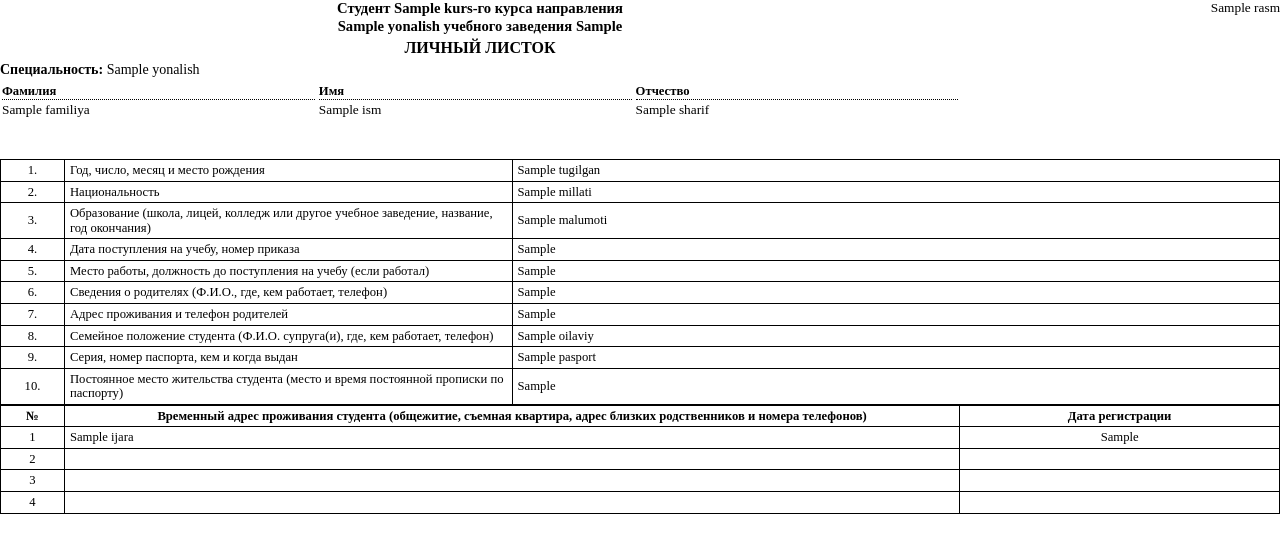
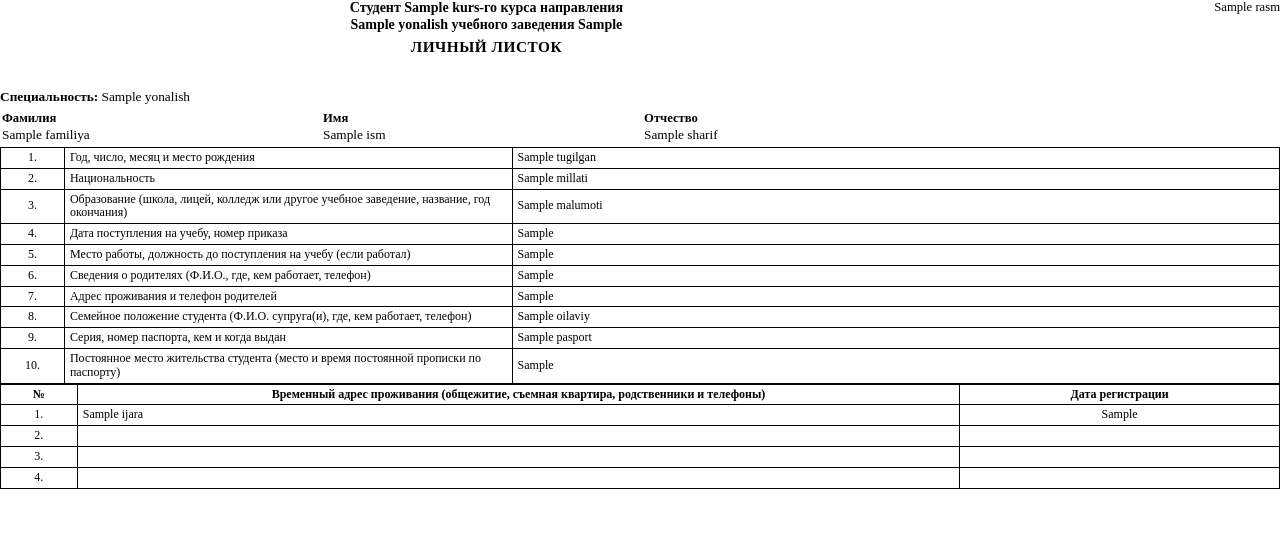
Before and after one commit to Parviz1999-yg/Bitik_uz, a Python web app: template templates/ru/anketa2.html in a window 1280 px wide. Shown: the top 553 px of the page. Run offline with Jinja, Linux system fonts and the light colour scheme; the template is opened without the code that fills it: most values are stand-ins (such as "Sample title", 1, 10 or a date in 2020).

Commit message:
Bitik.uz

```diff
--- a/templates/ru/anketa2.html
+++ b/templates/ru/anketa2.html
@@ -5,18 +5,36 @@
     <style>
         @font-face {
             font-family: 'TimesNewRoman';
-            src: url('../../fonts/times.ttf');
+            src: url('../../fonts/times.ttf') format('truetype');
+            -pdf-font-name: 'TimesNewRoman';
+            -pdf-item-encoding: utf-8;
+        }
+        @font-face {
+            font-family: 'TimesNewRoman';
+            src: url('../../fonts/timesbd.ttf') format('truetype');
+            -pdf-font-name: 'TimesNewRoman';
+            -pdf-item-encoding: utf-8;
+        }
+        @font-face {
+            font-family: 'TimesNewRoman';
+            src: url('../../fonts/timesbi.ttf') format('truetype');
+            -pdf-font-name: 'TimesNewRoman';
+            -pdf-item-encoding: utf-8;
+        }
+        @font-face {
+            font-family: 'TimesNewRoman';
+            src: url('../../fonts/timesi.ttf') format('truetype');
             -pdf-font-name: 'TimesNewRoman';
             -pdf-item-encoding: utf-8;
         }
         @page {
             size: A4;
-            margin: 10mm 12mm;
+            margin: 8mm 10mm;
             background-color: #ffffff;
         }
         body {
             font-family: "Times New Roman", Times, "TimesNewRoman", serif;
-            font-size: 10pt;
+            font-size: 9.5pt;
             color: #000;
             line-height: 1.15;
             margin: 0;
@@ -25,24 +43,27 @@
         .header-top {
             text-align: center;
             font-weight: bold;
-            font-size: 11pt;
+            font-size: 10.5pt;
             line-height: 1.2;
         }
         .main-title {
             text-align: center;
             font-weight: bold;
-            font-size: 12pt;
+            font-size: 11.5pt;
             margin: 4px 0;
+            letter-spacing: 0.5px;
         }
-        .mutaxassislik {
-            font-size: 10.5pt;
+        .mutaxassislik-row {
+            width: 100%;
+            margin-top: 15px;
             margin-bottom: 4px;
+            font-size: 10pt;
         }
         .top-table {
             width: 100%;
             border-collapse: collapse;
             border: none;
-            margin-bottom: 4px;
+            margin-bottom: 2px;
         }
         .top-table td {
             border: none;
@@ -64,24 +85,22 @@
         .name-label {
             font-weight: bold;
             font-size: 9.5pt;
-            border-bottom: 1px dotted #000;
             padding-bottom: 1px;
         }
         .name-value {
             font-size: 10pt;
-            padding-top: 2px;
+            padding-top: 1px;
         }
         .form-table {
             width: 100%;
             border-collapse: collapse;
             margin-top: 0px;
         }
-        /* Kataklar matnga qarab kengayishi va zichlashishi uchun */
         .form-table td, .form-table th {
             border: 1px solid #000;
             padding: 3px 5px;
             vertical-align: middle;
-            font-size: 9.5pt;
+            font-size: 9pt;
             line-height: 1.15;
             word-wrap: break-word;
         }
@@ -95,13 +114,17 @@
     <!-- Yuqori qism va rasm -->
     <table class="top-table">
         <tr>
-            <td style="width: 75%;">
+            <td style="width: 76%;">
                 <div class="header-top">
                     Студент {{kurs}}-го курса направления<br>
                     {{yonalish}} учебного заведения {{talim_muassasa}}
                 </div>
                 <div class="main-title">ЛИЧНЫЙ ЛИСТОК</div>
-                <div class="mutaxassislik">
+
+                <div style="height: 15px;"></div>
+
+                <!-- Mutaxassislik qatori -->
+                <div class="mutaxassislik-row">
                     <b>Специальность:</b> {{yonalish}}
                 </div>
 
@@ -125,8 +148,8 @@
             </td>
 
             <!-- O'ng tomondagi rasm -->
-            <td style="width: 25%; text-align: right; vertical-align: top;">
-                <div style="width: 120px; height: 155px; float: right;">
+            <td style="width: 24%; text-align: right; vertical-align: top;">
+                <div style="width: 110px; height: 145px; float: right;">
                     {{rasm}}
                 </div>
             </td>
@@ -191,29 +214,29 @@
     <table class="form-table" style="border-top: none;">
         <thead>
             <tr>
-                <th style="width: 5%;" class="center-text">№</th>
-                <th style="width: 70%;">Временный адрес проживания студента (общежитие, съемная квартира, адрес близких родственников и номера телефонов)</th>
-                <th style="width: 25%;">Дата регистрации</th>
+                <th style="width: 6%;" class="center-text">№</th>
+                <th style="width: 69%;">Временный адрес проживания (общежитие, съемная квартира, родственники и телефоны)</th>
+                <th style="width: 25%;" class="center-text">Дата регистрации</th>
             </tr>
         </thead>
         <tbody>
             <tr>
-                <td class="center-text">1</td>
+                <td class="center-text">1.</td>
                 <td>{{ijara}}</td>
                 <td class="center-text">{{ijara_sana}}</td>
             </tr>
             <tr>
-                <td class="center-text">2</td>
+                <td class="center-text">2.</td>
                 <td></td>
                 <td></td>
             </tr>
             <tr>
-                <td class="center-text">3</td>
+                <td class="center-text">3.</td>
                 <td></td>
                 <td></td>
             </tr>
             <tr>
-                <td class="center-text">4</td>
+                <td class="center-text">4.</td>
                 <td></td>
                 <td></td>
             </tr>
```
Also changed, not shown: templates/en/anketa2.html (+28 -23 lines), templates/tj/anketa2.html (+51 -28 lines), templates/uz/anketa2.html (+30 -25 lines).
